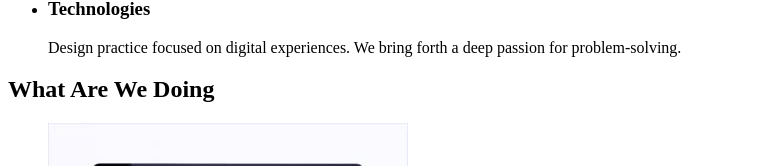
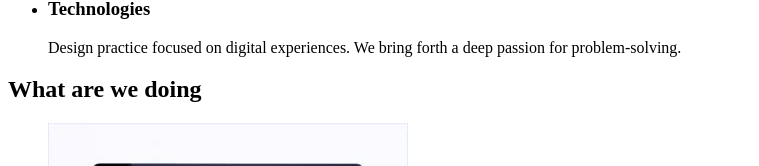
Before and after one commit to WolfLieutenant/goit-markup-hm-01, a plain HTML site: page index.html in a window 1280 px wide. Shown: the part 489-655 px from the top of the page, without its empty margins (0-759 px from the left). Drawn offline with Linux system fonts and the light colour scheme.

Commit message:
modified:   index.html

```diff
--- a/index.html
+++ b/index.html
@@ -69,7 +69,7 @@
         </ul>
       </section>
       <section>
-        <h2>What Are We Doing</h2>
+        <h2>What are we doing</h2>
         <ul>
           <li>
             <img src="./images/img_1.jpg" alt="img_1" width="360" height="300" />
```
